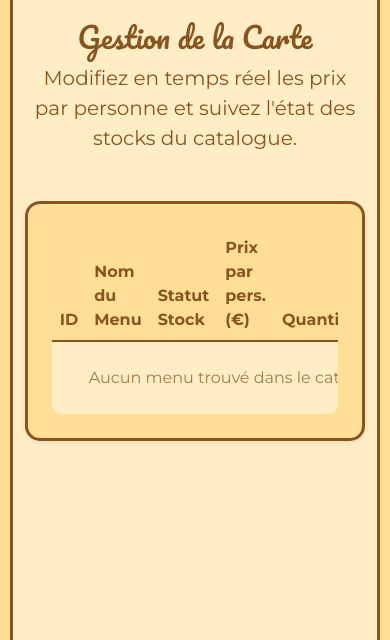
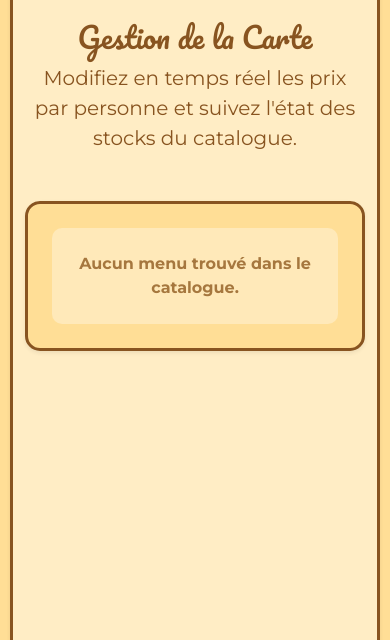
Before and after one commit to anthonymulapro-tech/Vite-Et-Gourmand, a Flask app: page /employee/menu in a window 390 px wide. Shown: the part 560-1200 px from the top of the page. Run offline with Flask 3, Linux system fonts and the light colour scheme; the visitor is signed in with stand-in values (Sample User, id 1); some libraries are stand-ins or nearby versions.

Commit message:
style: refonte responsive de manage_menus avec flexbox

```diff
--- a/frontend/static/css/style.css
+++ b/frontend/static/css/style.css
@@ -1739,3 +1739,37 @@ input[type="time"]::-webkit-calendar-picker-indicator:hover {
 .custom-close-vg:hover {
     color:var(--brand-peach);
 }
+
+/* --- TRANSPOSITION FLEXBOX (MANAGE_MENUS / ADMIN) --- */
+.flex-table-header {
+    border-bottom: 2px solid var(--brand-brown) !important;
+    color: var(--brand-brown) !important;
+}
+.flex-table-row {
+    background-color: var(--bg-cream) !important;
+    color: var(--brand-brown) !important;
+    border-bottom: 1px solid var(--brand-brown) !important;
+}
+.flex-table-row:last-child {
+    border-bottom: none !important;
+}
+.flex-table-row .custom-input {
+    background-color: var(--brand-gold) !important;
+    color: var(--brand-brown) !important;
+    border: 2px solid var(--brand-brown) !important;
+    border-radius: 4px !important;
+    box-shadow: none !important;
+}
+.flex-table-row .custom-input:focus {
+    background-color: var(--brand-gold) !important;
+    border-color: var(--brand-brown) !important;
+    box-shadow: 0 0 0 0.2rem var(--brand-peach) !important;
+}
+.flex-table-row .custom-input::-webkit-outer-spin-button,
+.flex-table-row .custom-input::-webkit-inner-spin-button {
+    -webkit-appearance: none;
+    margin: 0;
+}
+.flex-table-row .custom-input[type=number] {
+    -moz-appearance: textfield;
+}
--- a/frontend/templates/employee/manage_menu.html
+++ b/frontend/templates/employee/manage_menu.html
@@ -26,74 +26,91 @@
     </div>
 
     <div class="card vg-box p-4 shadow-sm border-0">
-        <div class="table-responsive">
-            <table class="table align-middle table-borderless m-0">
-                <thead class="table-light border-bottom">
-                    <tr class="text-brand-brown fw-bold">
-                        <th scope="col" style="width: 8%;">ID</th>
-                        <th scope="col" style="width: 32%;">Nom du Menu</th>
-                        <th scope="col" style="width: 20%;">Statut Stock</th>
-                        <th scope="col" style="width: 18%;">Prix par pers. (€)</th>
-                        <th scope="col" style="width: 12%;">Quantité</th>
-                        <th scope="col" style="width: 10%;" class="text-center">Action</th>
-                    </tr>
-                </thead>
-                <tbody>
+        <div class="table-responsive border-0 overflow-hidden">
+
+        <!-- EN-TÊTE DU TABLEAU -->
+        <div class="row fw-bold pb-2 pt-2 m-0 d-none d-md-flex align-items-center flex-table-header">
+            <div class="col-md-1">ID</div>
+            <div class="col-md-3">Nom du Menu</div>
+            <div class="col-md-3">Statut Stock</div>
+            <div class="col-md-2 text-center">Prix par pers. (€)</div>
+            <div class="col-md-2 text-center">Quantité</div>
+            <div class="col-md-1 text-center">Action</div>
+        </div>
+
+        <!-- CORPS DU TABLEAU -->
+        <div>
             {% if menus %}
                 {% for menu in menus %}
-                        <tr class="border-bottom border-light">
-                            <td class="fw-bold text-muted">#{{ menu.menu_id }}</td>
+                <!-- Ligne dynamique -->
+                <div class="row align-items-center py-3 m-0 flex-table-row" {% if loop.last %}style="border-bottom: none !important;"{% endif %}>
 
-                            <td>
+                    <!-- 1. ID -->
+                    <div class="col-12 col-md-1 mb-2 mb-md-0 d-none d-md-block">
+                        <span class="fw-bold text-muted">#{{ menu.menu_id }}</span>
+                    </div>
+
+                    <!-- 2. Nom du Menu -->
+                    <div class="col-12 col-md-3 mb-3 mb-md-0">
+                        <span class="d-md-none fw-bold text-muted me-2">#{{ menu.menu_id }}</span>
                         <span class="fw-bold text-brand-brown fs-6">{{ menu.titre_menu }}</span>
-                            </td>
+                    </div>
 
-                            <td id="stock-badge-container-{{ menu.menu_id }}">
+                    <!-- 3. Statut Stock -->
+                    <div class="col-12 col-md-3 mb-3 mb-md-0" id="stock-badge-container-{{ menu.menu_id }}">
+                        <span class="d-md-none text-brand-brown small me-2 fw-bold">Statut :</span>
                         {% if menu.quantite_restante is none %}
                             <span class="badge bg-secondary rounded-pill">Illimité</span>
                         {% elif menu.quantite_restante <= 0 %}
-                                    <span class="badge rounded-pill" style="background-color: #dc3545 !important; color: var(--bg-cream) !important;">
+                            <span class="badge rounded-pill" style="background-color: #dc3545 !important; color: #fff !important;">
                                 <i class="bi bi-exclamation-triangle me-1"></i> Rupture
                             </span>
                         {% elif menu.quantite_restante <= 5 %}
-                                    <span class="badge rounded-pill" style="background-color: #ffc107 !important; color: var(--bg-cream)  !important;">
+                            <span class="badge rounded-pill" style="background-color: #ffc107 !important; color: #fff !important;">
                                 <i class="bi bi-dash-circle me-1"></i> Stock Faible
                             </span>
                         {% else %}
-                                    <span class="badge rounded-pill" style="background-color: #198754 !important; color: var(--bg-cream)  !important;">
+                            <span class="badge rounded-pill" style="background-color: #198754 !important; color: #fff !important;">
                                 <i class="bi bi-check-circle me-1"></i> Disponible
                             </span>
                         {% endif %}
-                            </td>
+                    </div>
 
-                            <td>
-                                <div class="input-group input-group-sm" style="max-width: 120px;">
-                                    <input type="number" step="0.01" min="0" id="prix_menu_{{ menu.menu_id }}" class="form-control custom-input text-center fw-semibold text-brand-brown" value="{{ menu.prix_par_personne }}" required>
+                    <!-- 4. Prix -->
+                    <div class="col-6 col-md-2 mb-2 mb-md-0 d-flex justify-content-start justify-content-md-center align-items-center">
+                        <span class="d-md-none text-brand-brown small me-2 fw-bold text-nowrap">Prix :</span>
+                        <div class="input-group input-group-sm" style="max-width: 110px;">
+                            <input type="number" step="0.01" min="0" id="prix_menu_{{ menu.menu_id }}"
+                                   class="form-control custom-input text-center fw-semibold"
+                                   value="{{ menu.prix_par_personne }}" required>
                         </div>
-                            </td>
+                    </div>
 
-                            <td>
-                                <div class="input-group input-group-sm" style="max-width: 100px;">
-                                    <input type="number" min="0" id="qty_menu_{{ menu.menu_id }}" class="form-control custom-input text-center fw-semibold text-brand-brown" value="{{ menu.quantite_restante or 0 }}" required>
+                    <!-- 5. Quantité -->
+                    <div class="col-6 col-md-2 mb-2 mb-md-0 d-flex justify-content-end justify-content-md-center align-items-center">
+                        <span class="d-md-none text-brand-brown small me-2 fw-bold text-nowrap">Qté :</span>
+                        <div class="input-group input-group-sm" style="max-width: 90px;">
+                            <input type="number" min="0" id="qty_menu_{{ menu.menu_id }}"
+                                   class="form-control custom-input text-center fw-semibold"
+                                   value="{{ menu.quantite_restante or 0 }}" required>
                         </div>
-                            </td>
+                    </div>
 
-                            <td class="text-center">
+                    <!-- 6. Action -->
+                    <div class="col-12 col-md-1 mt-3 mt-md-0 text-end text-md-center">
                         <button type="button" class="btn btn-vg btn-sm rounded-pill px-3 fw-bold btn-async-save-menu" data-menu-id="{{ menu.menu_id }}" title="Sauvegarder les modifications">
-                                    <i class="bi bi-floppy"></i>
+                            <i class="bi bi-floppy fs-6"></i>
                         </button>
-                            </td>
-                        </tr>
+                    </div>
+
+                </div>
                 {% endfor %}
             {% else %}
-                        <tr>
-                            <td colspan="6" class="text-center py-4 text-brand-brown opacity-75">
+                <div class="text-center py-4 text-brand-brown opacity-75 fw-bold flex-table-row">
                     Aucun menu trouvé dans le catalogue.
-                            </td>
-                        </tr>
+                </div>
             {% endif %}
-                </tbody>
-            </table>
+        </div>
     </div>
 </div>
 
```
Also changed, not shown: frontend/templates/cart.html (+5 -2 lines). Lines whose indentation alone changed are shown as unchanged.
